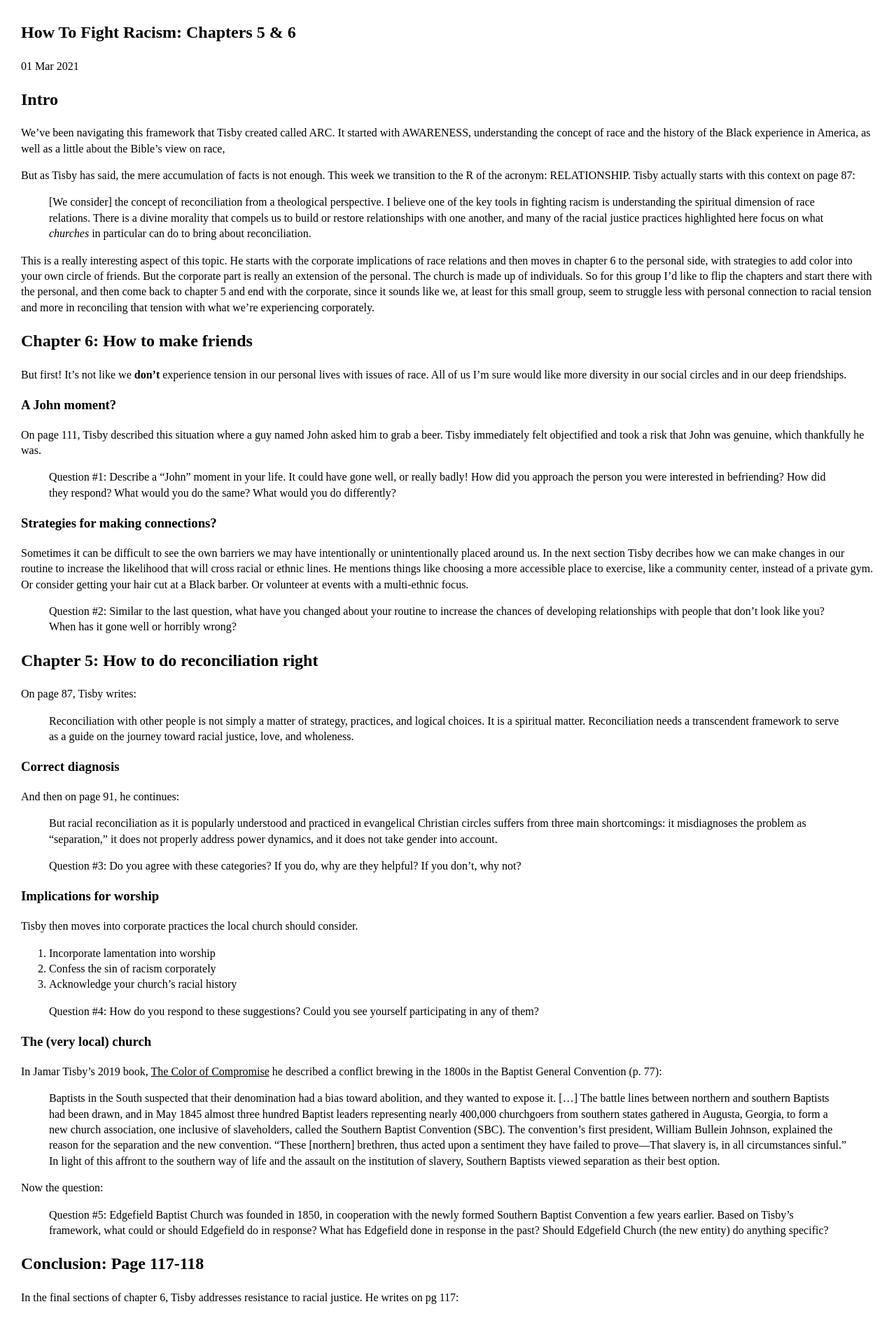
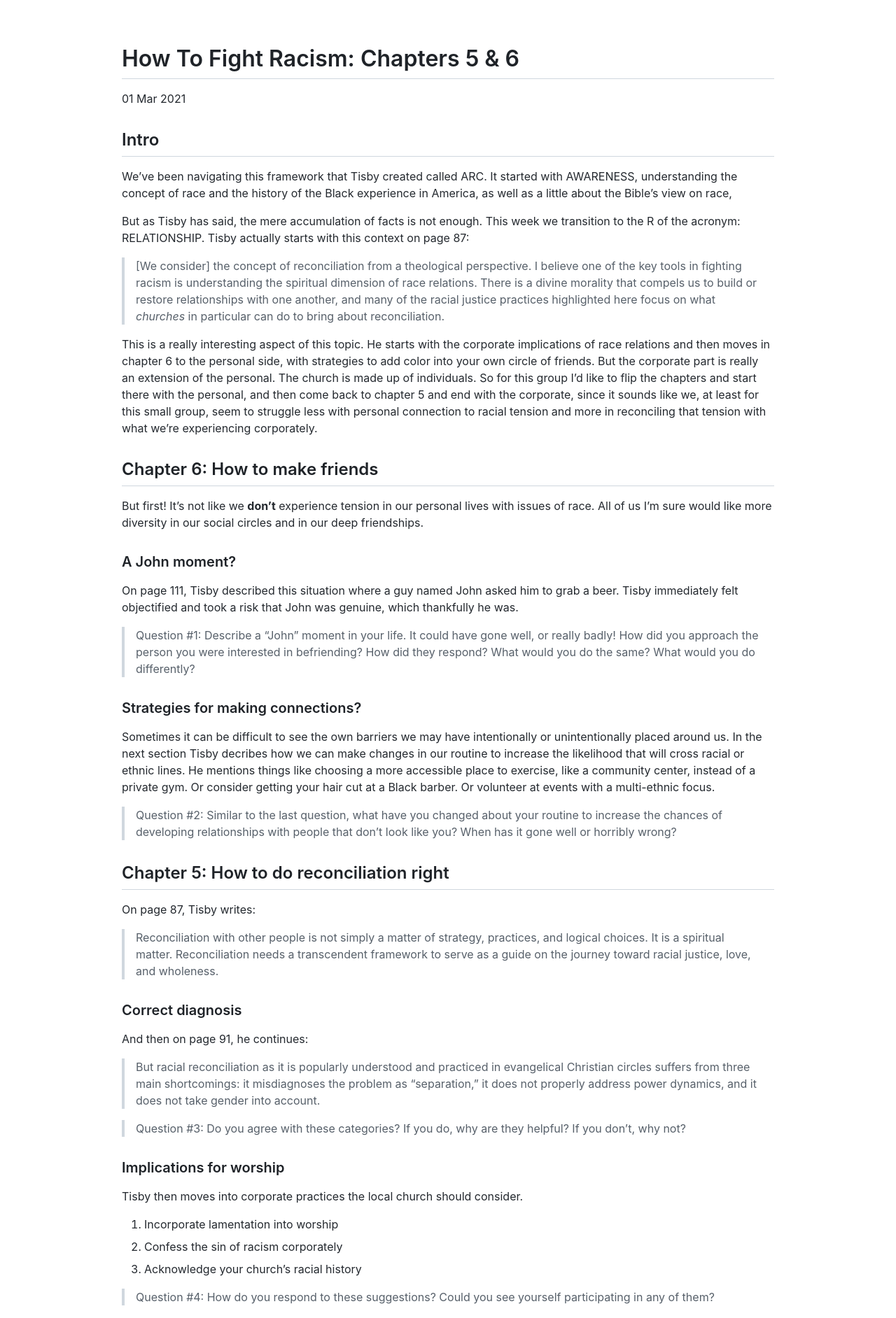
Before and after one commit to drewr/drewr.github.io, a Jekyll site: the page built from _posts/2021-03-01-htfr-5-6.md, in a window 1280 px wide. Shown: the top 1884 px of the page at 70% size. Built offline with Jekyll 4.4.1, drawn with Linux system fonts in a browser that asks for light colours; our own code applies the rules of GitHub Pages for plain Markdown files.

Commit message:
Copy github's theme

```diff
--- a/_includes/head.html
+++ b/_includes/head.html
@@ -4,6 +4,7 @@
     <meta name="viewport" content="width=device-width, initial-scale=1">
     {%- seo -%}
     <link rel="stylesheet" href="{{ "/css/style.css" | relative_url }}">
+    <link rel="stylesheet" href="{{ "/css/github-theme-2.css" | relative_url }}">
     {%- feed_meta -%}
     {%- if jekyll.environment == 'production' and site.google_analytics -%}
       {%- include google-analytics.html -%}
--- a/_layouts/default.html
+++ b/_layouts/default.html
@@ -4,6 +4,7 @@
   {%- include head.html -%}
 
   <body>
+    <div class="container">
 
     {%- include header.html -%}
 
@@ -15,6 +16,7 @@
 
     {%- include footer.html -%}
 
+    </div>
   </body>
 
 </html>
--- /dev/null
+++ b/css/github-theme-2.css
@@ -0,0 +1,201 @@
+/* GitHub-inspired theme */
+:root {
+  /* Colors */
+  --color-bg: #ffffff;
+  --color-text: #24292f;
+  --color-gray-light: #f6f8fa;
+  --color-gray-muted: #57606a;
+  --color-border: #d0d7de;
+  --color-link: #0969da;
+  --color-heading: #1F2328;
+  --color-code-bg: #f6f8fa;
+
+  /* Spacing */
+  --spacing-small: 8px;
+  --spacing-medium: 16px;
+  --spacing-large: 24px;
+  --spacing-xl: 32px;
+  --spacing-xxl: 40px;
+
+  /* Container widths */
+  --content-width-sm: 544px;  /* Small devices */
+  --content-width-md: 768px;  /* Medium devices */
+  --content-width-lg: 1012px; /* Large devices */
+}
+
+/* Base styles */
+body {
+  font-family: -apple-system, BlinkMacSystemFont, "Segoe UI", Helvetica, Arial, sans-serif;
+  line-height: 1.5;
+  color: var(--color-text);
+  background-color: var(--color-bg);
+  margin: 0;
+  padding: 0;
+  font-size: 16px;
+}
+
+/* Container with responsive padding */
+.container {
+  width: 100%;
+  margin-right: auto;
+  margin-left: auto;
+  padding: var(--spacing-medium);
+  box-sizing: border-box;
+}
+
+/* Responsive container widths */
+@media (min-width: 544px) {
+  .container {
+    padding: var(--spacing-medium) var(--spacing-xl);
+    max-width: var(--content-width-sm);
+  }
+}
+
+@media (min-width: 768px) {
+  .container {
+    padding: var(--spacing-xl);
+    max-width: var(--content-width-md);
+  }
+}
+
+@media (min-width: 1012px) {
+  .container {
+    padding: var(--spacing-xl) var(--spacing-xxl);
+    max-width: var(--content-width-lg);
+  }
+}
+
+/* Article content wrapper */
+.article-content {
+  padding: var(--spacing-large) 0;
+}
+
+/* Typography with proper spacing */
+h1, h2, h3, h4, h5, h6 {
+  color: var(--color-heading);
+  font-weight: 600;
+  line-height: 1.25;
+  margin-top: var(--spacing-xl);
+  margin-bottom: var(--spacing-medium);
+}
+
+h1 {
+  font-size: 2em;
+  border-bottom: 1px solid var(--color-border);
+  padding-bottom: var(--spacing-small);
+}
+
+h2 {
+  font-size: 1.5em;
+  border-bottom: 1px solid var(--color-border);
+  padding-bottom: var(--spacing-small);
+}
+
+h3 { font-size: 1.25em; }
+h4 { font-size: 1em; }
+
+/* Maintain readability on mobile */
+@media (max-width: 543px) {
+  h1 { font-size: 1.75em; }
+  h2 { font-size: 1.25em; }
+  h3 { font-size: 1.125em; }
+}
+
+p {
+  margin-bottom: var(--spacing-medium);
+}
+
+/* Links */
+a {
+  color: var(--color-link);
+  text-decoration: none;
+}
+
+a:hover {
+  text-decoration: underline;
+}
+
+/* Code blocks with proper padding */
+pre, code {
+  font-family: ui-monospace, SFMono-Regular, "SF Mono", Menlo, Consolas, "Liberation Mono", monospace;
+  font-size: 85%;
+}
+
+code {
+  padding: 0.2em 0.4em;
+  background-color: var(--color-code-bg);
+  border-radius: 6px;
+}
+
+pre {
+  padding: var(--spacing-medium);
+  overflow: auto;
+  background-color: var(--color-code-bg);
+  border-radius: 6px;
+  line-height: 1.45;
+  margin: var(--spacing-medium) 0;
+}
+
+pre code {
+  padding: 0;
+  background-color: transparent;
+}
+
+/* Lists with GitHub spacing */
+ul, ol {
+  padding-left: var(--spacing-xl);
+  margin: var(--spacing-medium) 0;
+}
+
+li {
+  margin: var(--spacing-small) 0;
+}
+
+li > ul, li > ol {
+  margin: var(--spacing-small) 0;
+}
+
+/* Blockquotes */
+blockquote {
+  padding: 0 var(--spacing-medium);
+  color: var(--color-gray-muted);
+  border-left: 0.25em solid var(--color-border);
+  margin: var(--spacing-medium) 0;
+}
+
+/* Tables with responsive design */
+table {
+  border-spacing: 0;
+  border-collapse: collapse;
+  margin: var(--spacing-medium) 0;
+  width: 100%;
+  display: block;
+  overflow-x: auto;
+  white-space: nowrap;
+}
+
+table th, table td {
+  padding: var(--spacing-small) var(--spacing-medium);
+  border: 1px solid var(--color-border);
+}
+
+table tr:nth-child(2n) {
+  background-color: var(--color-gray-light);
+}
+
+/* Images */
+img {
+  max-width: 100%;
+  height: auto;
+  border-style: none;
+  margin: var(--spacing-medium) 0;
+}
+
+/* Horizontal rule */
+hr {
+  height: 0.25em;
+  padding: 0;
+  margin: var(--spacing-xl) 0;
+  background-color: var(--color-border);
+  border: 0;
+}
--- a/css/style.scss
+++ b/css/style.scss
@@ -3,10 +3,7 @@
 ---
 
 body {
-    margin:30px;
-    line-height:1.4;
 }
 
 p {
-
 }
```
